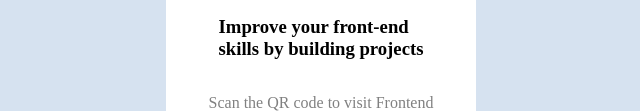
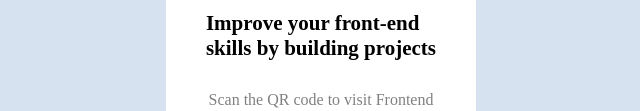
Before and after one commit to Mayank-Garg7/Qr_Code, a plain HTML site: page index.html in a window 1280 px wide. Shown: the part 463-574 px from the top of the page, without its empty margins (319-959 px from the left). Drawn offline with Linux system fonts and the light colour scheme.

Commit message:
converting heading

```diff
--- a/index.html
+++ b/index.html
@@ -14,7 +14,7 @@
   <div class="maincontainer">
     <div class="container">
       <img class="images" src="./images/image-qr-code.png" alt="here">
-      <h3>Improve your front-end <br> skills by building projects</h3>
+      <h1>Improve your front-end <br> skills by building projects</h1>
       <p>Scan the QR code to visit Frontend<br> Mentor and take your coding skills to <br>the next level</p>
     </div>
   </div>
--- a/style.css
+++ b/style.css
@@ -29,6 +29,10 @@ body {
     height: auto;
 }
 
+h1{
+    font-size: 21px;
+}
+
 .container > p{
     text-align: center;
     color: gray;
```
